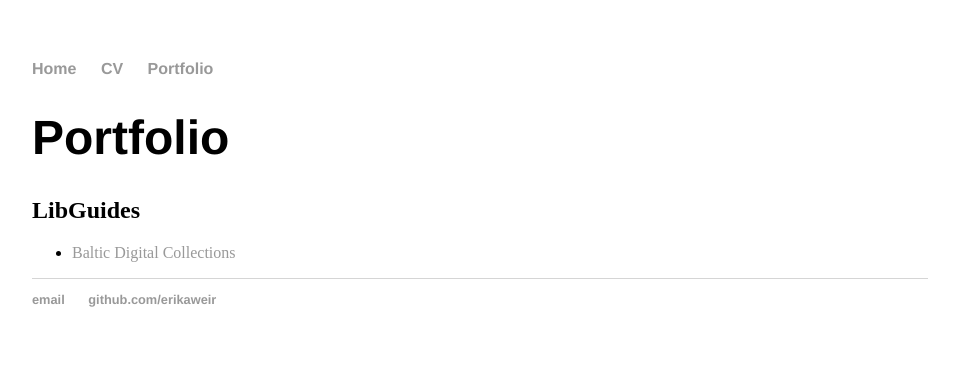
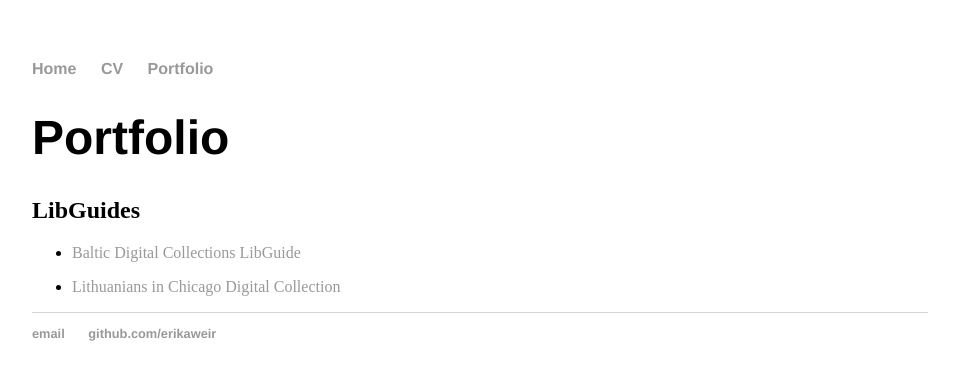
Before and after one commit to tracyJCI/erikaweir.github.io, a Jekyll site: the page built from Portfolio/index.html, in a window 1280 px wide. Shown: the top 380 px of the page, without its empty margins (160-1119 px from the left). Built offline with Jekyll 4.4.1, drawn with Linux system fonts in a browser that asks for light colours.

Commit message:
Update index.html

```diff
--- a/Portfolio/index.html
+++ b/Portfolio/index.html
@@ -8,7 +8,10 @@ title: Portfolio
 	<div class="stuff">
 		<h2>LibGuides</h2>
 		<ul>
-			<li><a href="http://guides.library.illinois.edu/balticdigitalcollec"> Baltic Digital Collections</a></li>
+			<li><a href="http://guides.library.illinois.edu/balticdigitalcollec"> Baltic Digital Collections LibGuide</a></li>
+		</ul>
+		<ul>
+			<li><a href="http://scalar.usc.edu/works/lithuanians-in-chicago/index">Lithuanians in Chicago Digital Collection</a></li>
 		</ul>
 	</div>
 	<div class="right"></div>
```
